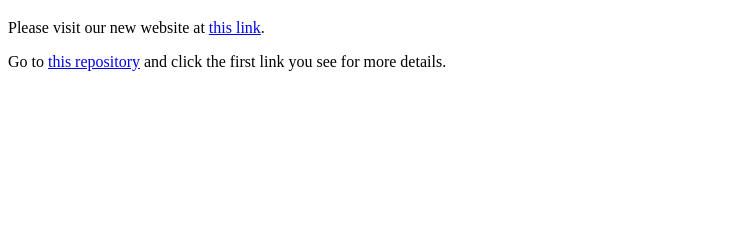
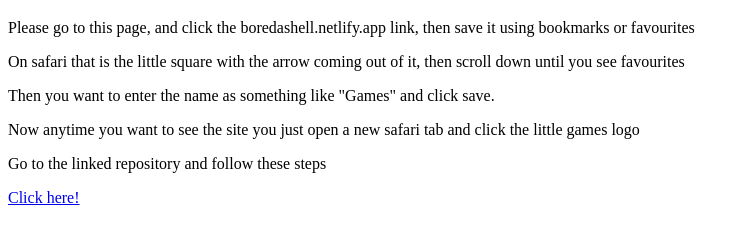
Before and after one commit to Xi-v/redirect, a plain HTML site: page index.html in a window 1280 px wide. Shown: the part 61-302 px from the top of the page, without its empty margins (0-749 px from the left). Drawn offline with Linux system fonts and the light colour scheme.

Commit message:
Update index.html

```diff
--- a/index.html
+++ b/index.html
@@ -7,7 +7,11 @@
 </head>
 <body>
   <h1>This website has moved</h1>
-  <p>Please visit our new website at <a href="NEW_URL">this link</a>.</p>
-  <p>Go to <a href="https://github.com/your-repository" target="_blank">this repository</a> and click the first link you see for more details.</p>
+  <p>Please go to this page, and click the boredashell.netlify.app link, then save it using bookmarks or favourites</p>
+  <p>On safari that is the little square with the arrow coming out of it, then scroll down until you see favourites</p>
+  <p>Then you want to enter the name as something like "Games" and click save.</p>
+  <p>Now anytime you want to see the site you just open a new safari tab and click the little games logo</p>
+  <p>Go to the linked repository and follow these steps</p>
+  <a href="https://github.com/Xi-v/Games-Website">Click here!</a>
 </body>
 </html>
```
